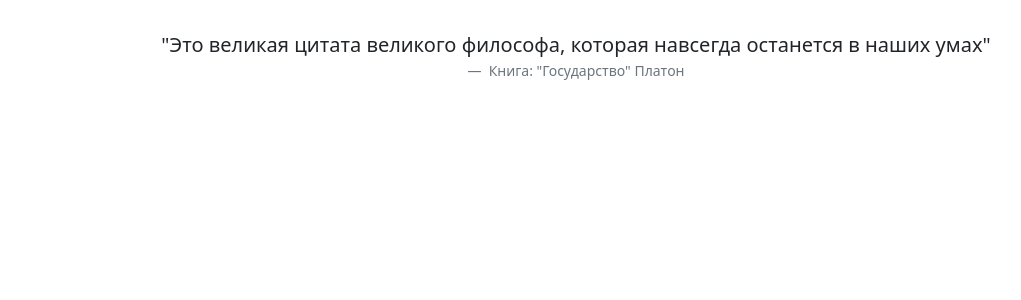
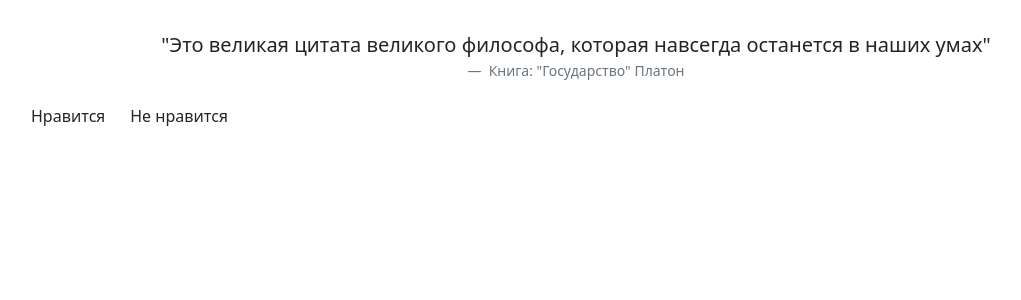
Before and after one commit to Lepeshka228/Django-app, a Django app: page / in a window 1280 px wide. Shown: the part 56-356 px from the top of the page, without its empty margins (64-1085 px from the left). Run offline with Django 4.2, Linux system fonts and the light colour scheme.

Commit message:
добавил кнопочки (фуфлыжные)

```diff
--- a/quote_main/templates/main/index.html
+++ b/quote_main/templates/main/index.html
@@ -11,6 +11,12 @@
       {{ type_of_source }}: "{{ name_of_source }}" {{ author_of_source }}
     </figcaption>
   </figure>
+
+  <div class="btn-group" role="group">
+    <button type="button" class="btn">Нравится</button>
+    <button type="button" class="btn">Не нравится</button>
+  </div>
+
 </div>
 
 {% endblock %}
```
